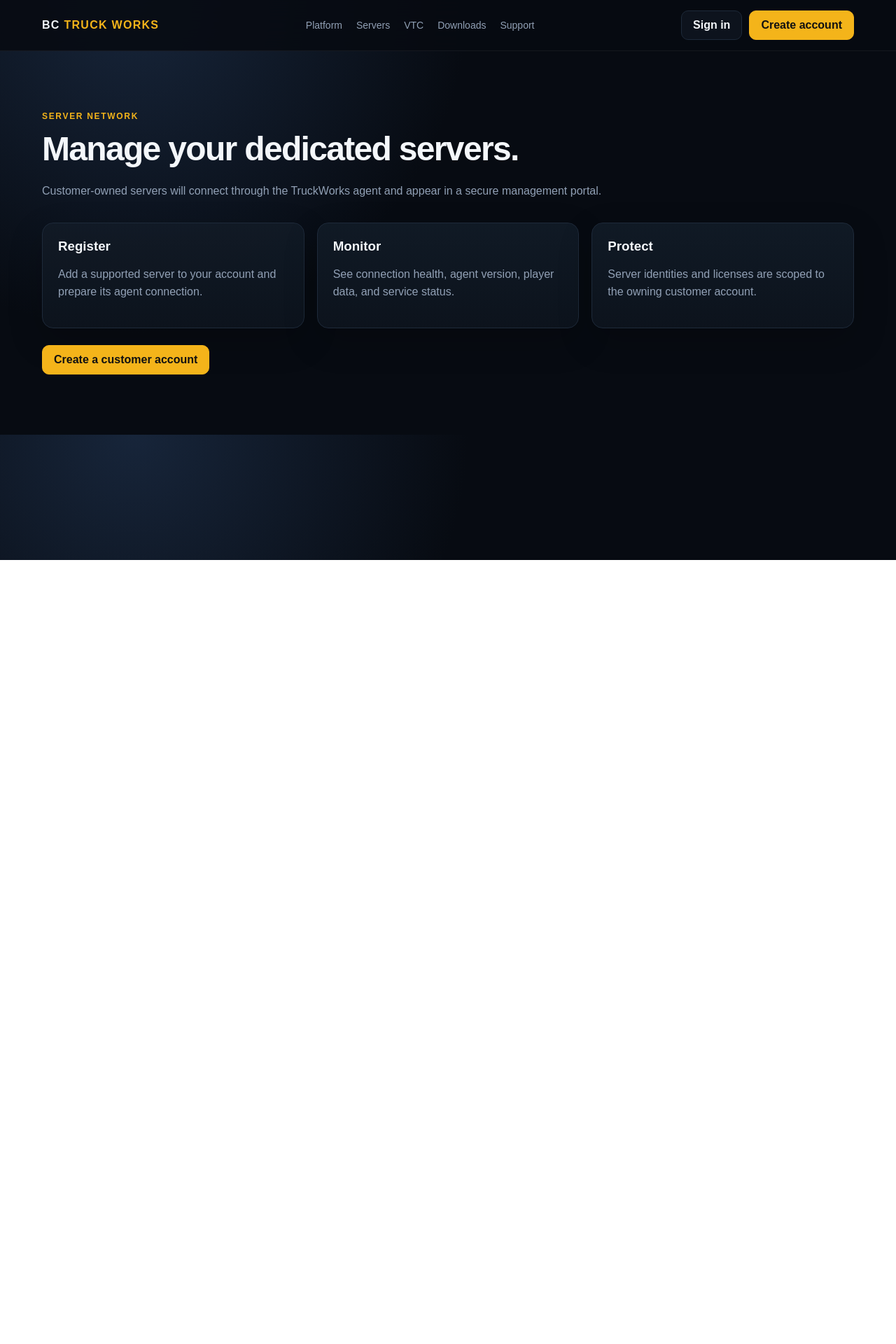
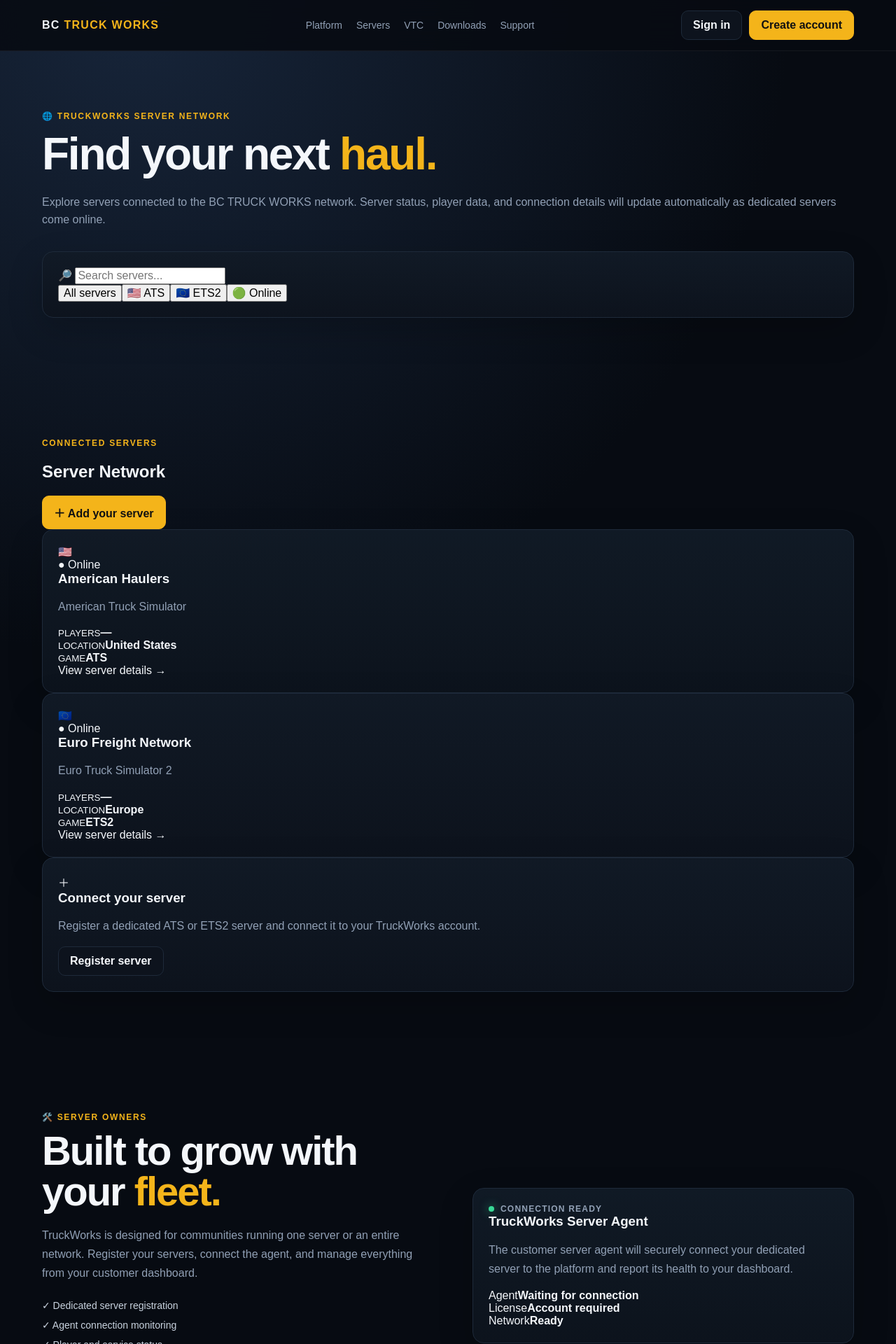
Before and after one commit to dospatch/truckWorks, a Next.js app in the folder apps/web/: page /servers in a window 1280 px wide. Shown: the top 1920 px of the page at 70% size. Before the commit the page ends 800 px from the top, so only its background shows below. Built offline with nearby package versions, Linux system fonts and the light colour scheme.

Commit message:
feat: build TruckWorks server network page

```diff
--- a/apps/web/app/servers/page.tsx
+++ b/apps/web/app/servers/page.tsx
@@ -1,6 +1,51 @@
 import Link from "next/link";
 import { Navigation } from "../components/Navigation";
 
+const servers = [
+  { name: "American Haulers", game: "American Truck Simulator", icon: "🇺🇸", status: "Online", players: "—", location: "United States", tag: "ATS" },
+  { name: "Euro Freight Network", game: "Euro Truck Simulator 2", icon: "🇪🇺", status: "Online", players: "—", location: "Europe", tag: "ETS2" },
+];
+
 export default function ServersPage() {
-  return <><Navigation /><main className="section container"><div className="section-title"><div className="eyebrow">Server Network</div><h1 style={{ fontSize: 48 }}>Manage your dedicated servers.</h1><p>Customer-owned servers will connect through the TruckWorks agent and appear in a secure management portal.</p></div><div className="grid three"><article className="card"><h3>Register</h3><p>Add a supported server to your account and prepare its agent connection.</p></article><article className="card"><h3>Monitor</h3><p>See connection health, agent version, player data, and service status.</p></article><article className="card"><h3>Protect</h3><p>Server identities and licenses are scoped to the owning customer account.</p></article></div><div style={{ marginTop: 24 }}><Link href="/register" className="btn primary">Create a customer account</Link></div></main></>;
+  return (
+    <>
+      <Navigation />
+      <main>
+        <section className="section container server-hero">
+          <div className="section-title">
+            <div className="eyebrow">🌐 TruckWorks Server Network</div>
+            <h1 style={{ fontSize: "clamp(42px, 6vw, 64px)" }}>Find your next <span>haul.</span></h1>
+            <p>Explore servers connected to the BC TRUCK WORKS network. Server status, player data, and connection details will update automatically as dedicated servers come online.</p>
+          </div>
+          <div className="server-toolbar card">
+            <div className="search-box">🔎 <input aria-label="Search servers" placeholder="Search servers..." /></div>
+            <div className="filter-row">
+              <button className="filter active">All servers</button><button className="filter">🇺🇸 ATS</button><button className="filter">🇪🇺 ETS2</button><button className="filter">🟢 Online</button>
+            </div>
+          </div>
+        </section>
+        <section className="section container servers-list-section">
+          <div className="server-list-heading"><div><div className="eyebrow">Connected servers</div><h2>Server Network</h2></div><Link href="/dashboard/servers/add" className="btn primary">＋ Add your server</Link></div>
+          <div className="server-grid">
+            {servers.map((server) => (
+              <article className="server-card card" key={server.name}>
+                <div className="server-card-top"><div className="game-icon">{server.icon}</div><span className="status-badge">● {server.status}</span></div>
+                <div className="server-card-title"><h3>{server.name}</h3><p>{server.game}</p></div>
+                <div className="server-metrics"><div><small>PLAYERS</small><strong>{server.players}</strong></div><div><small>LOCATION</small><strong>{server.location}</strong></div><div><small>GAME</small><strong>{server.tag}</strong></div></div>
+                <Link href="/login" className="server-action">View server details →</Link>
+              </article>
+            ))}
+            <article className="server-card card add-server-card"><div className="add-icon">＋</div><h3>Connect your server</h3><p>Register a dedicated ATS or ETS2 server and connect it to your TruckWorks account.</p><Link href="/dashboard/servers/add" className="btn ghost">Register server</Link></article>
+          </div>
+        </section>
+        <section className="section server-owner-section">
+          <div className="container split-section">
+            <div><div className="eyebrow">🛠️ Server owners</div><h2>Built to grow with your <span>fleet.</span></h2><p>TruckWorks is designed for communities running one server or an entire network. Register your servers, connect the agent, and manage everything from your customer dashboard.</p><div className="check-list"><div>✓ Dedicated server registration</div><div>✓ Agent connection monitoring</div><div>✓ Player and service status</div><div>✓ License-aware server management</div></div><Link href="/dashboard/servers/add" className="btn primary">Add a dedicated server</Link></div>
+            <div className="card owner-panel"><div className="panel-topline"><span className="status-dot" /> CONNECTION READY</div><h3>TruckWorks Server Agent</h3><p>The customer server agent will securely connect your dedicated server to the platform and report its health to your dashboard.</p><div className="agent-status"><span>Agent</span><strong>Waiting for connection</strong></div><div className="agent-status"><span>License</span><strong>Account required</strong></div><div className="agent-status"><span>Network</span><strong>Ready</strong></div></div>
+          </div>
+        </section>
+      </main>
+      <footer className="footer"><div className="container footer-inner"><div><strong>BC TRUCK WORKS</strong><span>Server Network • ATS + ETS2</span></div><div className="footer-links"><Link href="/">Home</Link><Link href="/vtc">VTC</Link><Link href="/support">Support</Link></div></div></footer>
+    </>
+  );
 }
```
